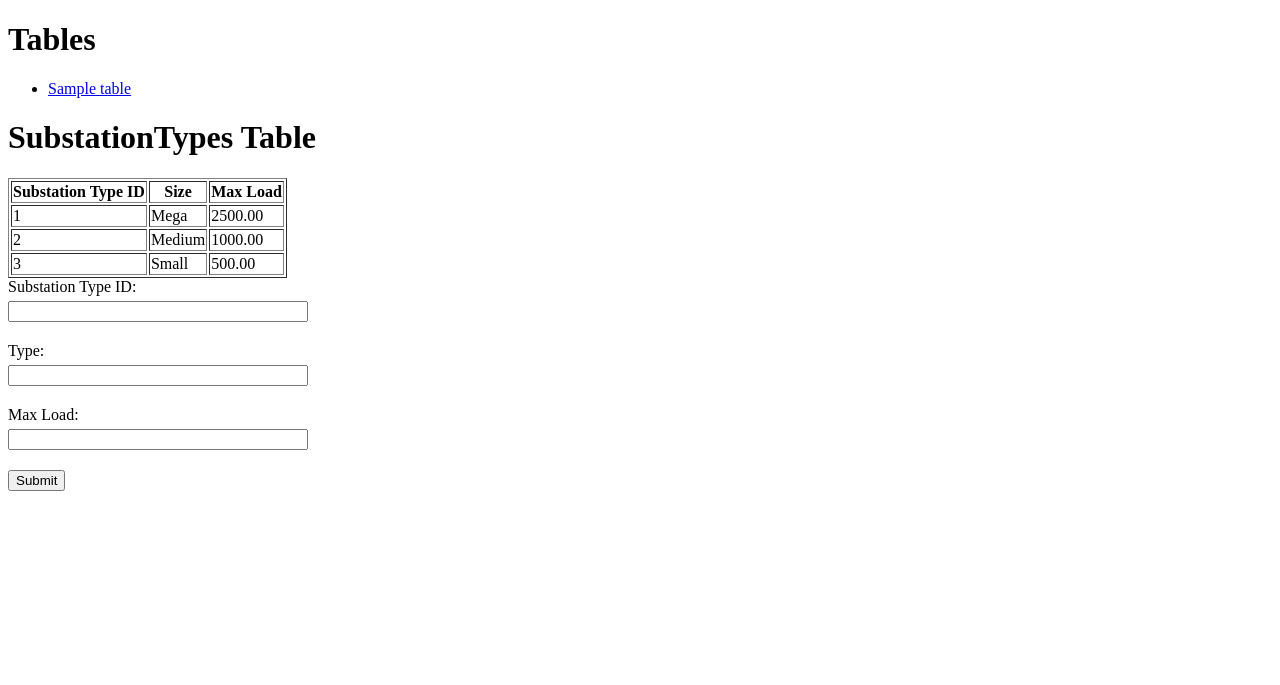
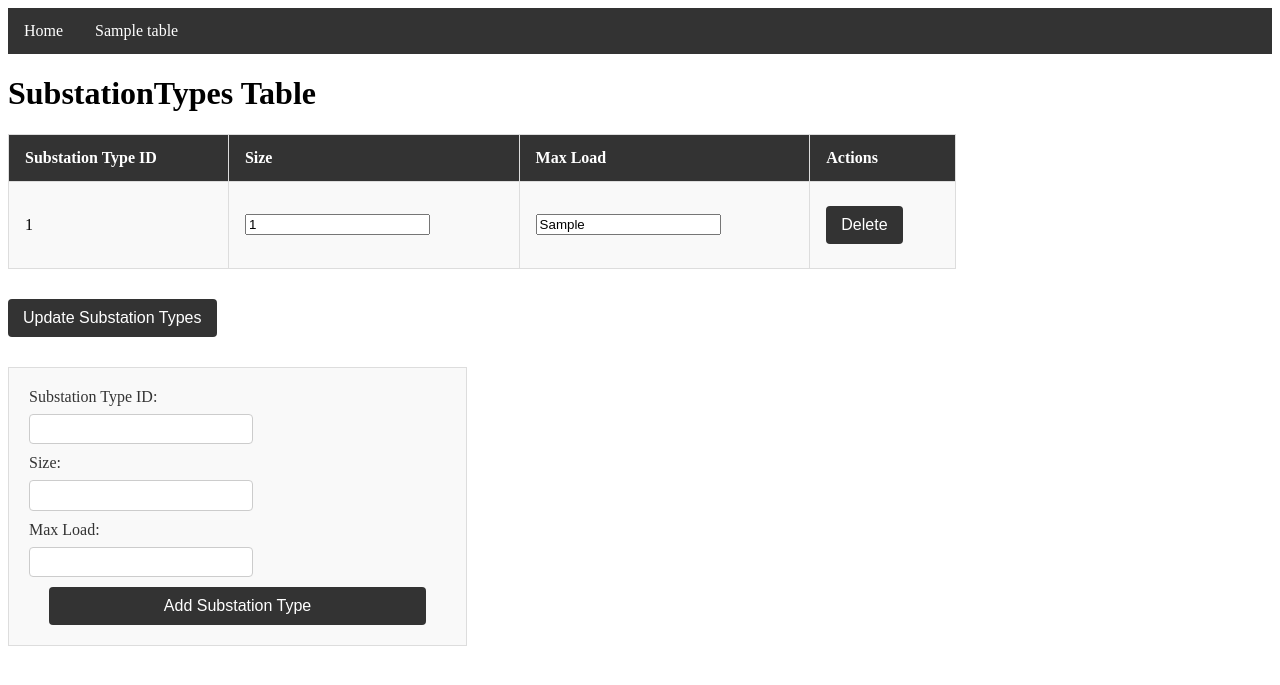
Before and after one commit to ksnedeker1/EnergyOptimizationDB, a Flask app: template templates/substationtypes.html in a window 1280 px wide. Shown: the top 685 px of the page. Run offline with Flask 3, Linux system fonts and the light colour scheme; the template is opened without the code that fills it: most values are stand-ins (such as "Sample title", 1, 10 or a date in 2020); some libraries are stand-ins or nearby versions.

Commit message:
Update page to include CRUD operations, reformat

```diff
--- a/templates/substationtypes.html
+++ b/templates/substationtypes.html
@@ -1,71 +1,51 @@
-<!DOCTYPE html>
-<html lang="en">
-<head>
-    <meta charset="UTF-8">
-    <meta name="viewport" content="width=device-width, initial-scale=1.0">
-    <title>SubstationTypes Table</title>
-    <style>
-        .input-container {
-            display: flex;
-            flex-direction: column;
-            width: 300px;
-            margin-bottom: 20px;
-        }
-        label {
-            margin-bottom: 5px;
-        }
-    </style>
-</head>
-<body>
-    <h1>Tables</h1>
-    <ul>
-        {% for table in tables %}
-            <li><a href="{{ url_for(table.lower()) }}">{{ table }}</a></li>
-        {% endfor %}
-    </ul>
+{% extends "base.html" %}
+
+{% block title %}SubstationTypes Table{% endblock %}
+
+{% block content %}
     <h1>SubstationTypes Table</h1>
+    <form action="{{ url_for('update_substation_types') }}" method="post">
         <table border="1">
             <thead>
                 <tr>
                     <th>Substation Type ID</th>
                     <th>Size</th>
                     <th>Max Load</th>
+                    <th>Actions</th>
                 </tr>
             </thead>
             <tbody>
+                {% for item in data %}
                 <tr>
-                <td>1</td>
-                <td>Mega</td>
-                <td>2500.00</td>
+                    <td><input type="hidden" name="substation_type_id[]" value="{{ item.substation_type_id }}">{{ item.substation_type_id }}</td>
+                    <td><input type="text" name="size[]" value="{{ item.size }}"></td>
+                    <td><input type="text" name="max_load[]" value="{{ item.max_load }}"></td>
+                    <td>
+                        <button type="submit" formaction="{{ url_for('delete_substation_type') }}" formmethod="post" name="delete_substation_type_id" value="{{ item.substation_type_id }}">Delete</button>
+                    </td>
                 </tr>
-            <tr>
-                <td>2</td>
-                <td>Medium</td>
-                <td>1000.00</td>
-            </tr>
-            <tr>
-                <td>3</td>
-                <td>Small</td>
-                <td>500.00</td>
-            </tr>
+                {% endfor %}
             </tbody>
         </table>
-    <form action="#" method="post">
-        <div class="input-container">
-            <label for="substationTypeID">Substation Type ID:</label>
-            <input type="number" id="substationTypeID" name="substationTypeID">
+        <div class="form-action">
+            <input type="submit" value="Update Substation Types">
         </div>
-
-        <div class="input-container">
-            <label for="type">Type:</label>
-            <input type="text" id="type" name="type" maxlength="63">
+    </form>
+    <form action="{{ url_for('create_substation_type') }}" method="post" class="create-form">
+        <div class="form-group">
+            <label for="substation_type_id">Substation Type ID:</label>
+            <input type="text" id="substation_type_id" name="substation_type_id" required>
         </div>
-
-        <div class="input-container">
-            <label for="maxload">Max Load:</label>
-            <input type="number" id="maxload" name="maxload" step="0.01" min="0">
+        <div class="form-group">
+            <label for="size">Size:</label>
+            <input type="text" id="size" name="size" required>
         </div>
-        <input type="submit" value="Submit">
+        <div class="form-group">
+            <label for="max_load">Max Load:</label>
+            <input type="text" id="max_load" name="max_load" required>
+        </div>
+        <div class="form-action">
+            <input type="submit" value="Add Substation Type">
+        </div>
     </form>
-</body>
-</html>
+{% endblock %}
```
Lines whose indentation alone changed are shown as unchanged.
